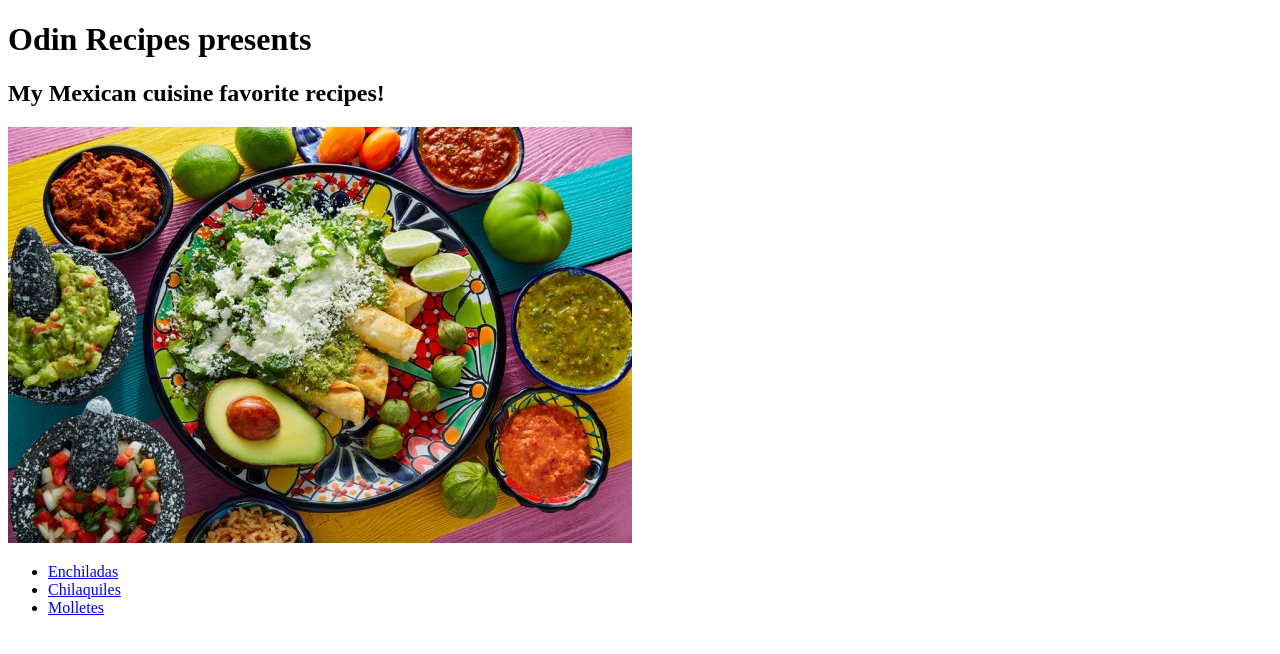
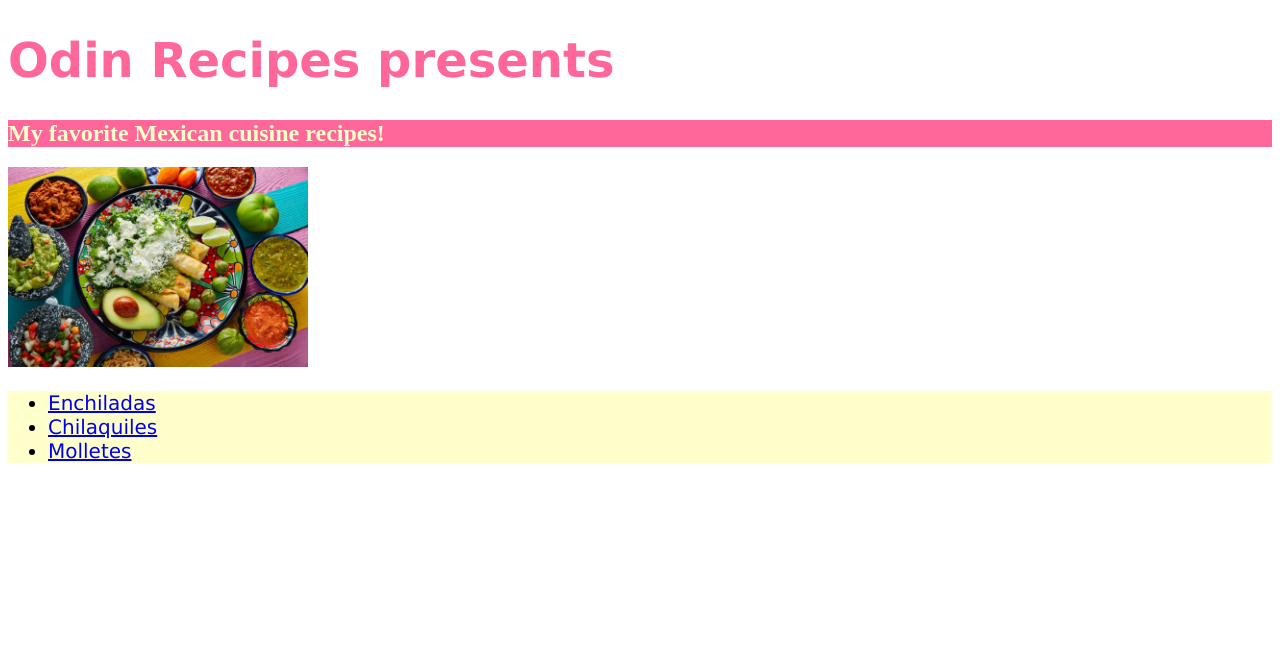
Before and after one commit to nandocova/odin-recipes, a plain HTML site: page index.html in a window 1280 px wide. Drawn offline with Linux system fonts and the light colour scheme.

Commit message:
Add styling to the html pages

```diff
--- a/index.html
+++ b/index.html
@@ -1,19 +1,20 @@
 <!DOCTYPE html>
 <html lang="en">
 <head>
+    <link rel="stylesheet" href="styles.css">
     <meta charset="UTF-8">
     <meta http-equiv="X-UA-Compatible" content="IE=edge">
     <meta name="viewport" content="width=device-width, initial-scale=1.0">
     <title>Odin Recipes</title>
 </head>
 <body>
-    <h1>Odin Recipes presents</h1>
+    <h1 class="title section">Odin Recipes presents</h1>
 
-    <h2>My Mexican cuisine favorite recipes! </h2>
+    <h2 class="subtitle">My favorite Mexican cuisine recipes! </h2>
 
     <img src="./images/mexican.jpg" alt="Mexican food">
 
-    <ul>
+    <ul class="recipe">
         <li><a href="./recipes/enchiladas.html">Enchiladas</a></li>
         <li><a href="./recipes/chilaquiles.html">Chilaquiles</a></li>
         <li><a href="./recipes/molletes.html">Molletes</a></li>
--- /dev/null
+++ b/styles.css
@@ -0,0 +1,27 @@
+* {
+    font-family: Verdana, sans-serif;
+}
+
+.title {
+    font-size: 48px;
+}
+
+.subtitle {
+    font-family: 'Times New Roman', Times, serif;
+    background-color: rgb(255, 102, 153);
+    color: rgb(255, 255, 204);
+}
+
+em, h3, .section {
+    color: rgb(255, 102, 153);
+}
+
+img {
+    width: 300px;
+    height: auto;
+}
+
+.recipe {
+    background-color: rgb(255, 255, 204);
+    font-size: 20px;
+}
```
Also changed, not shown: recipes/chilaquiles.html (+4 -3 lines), recipes/enchiladas.html (+5 -4 lines), recipes/molletes.html (+3 -2 lines), 1 other file.
